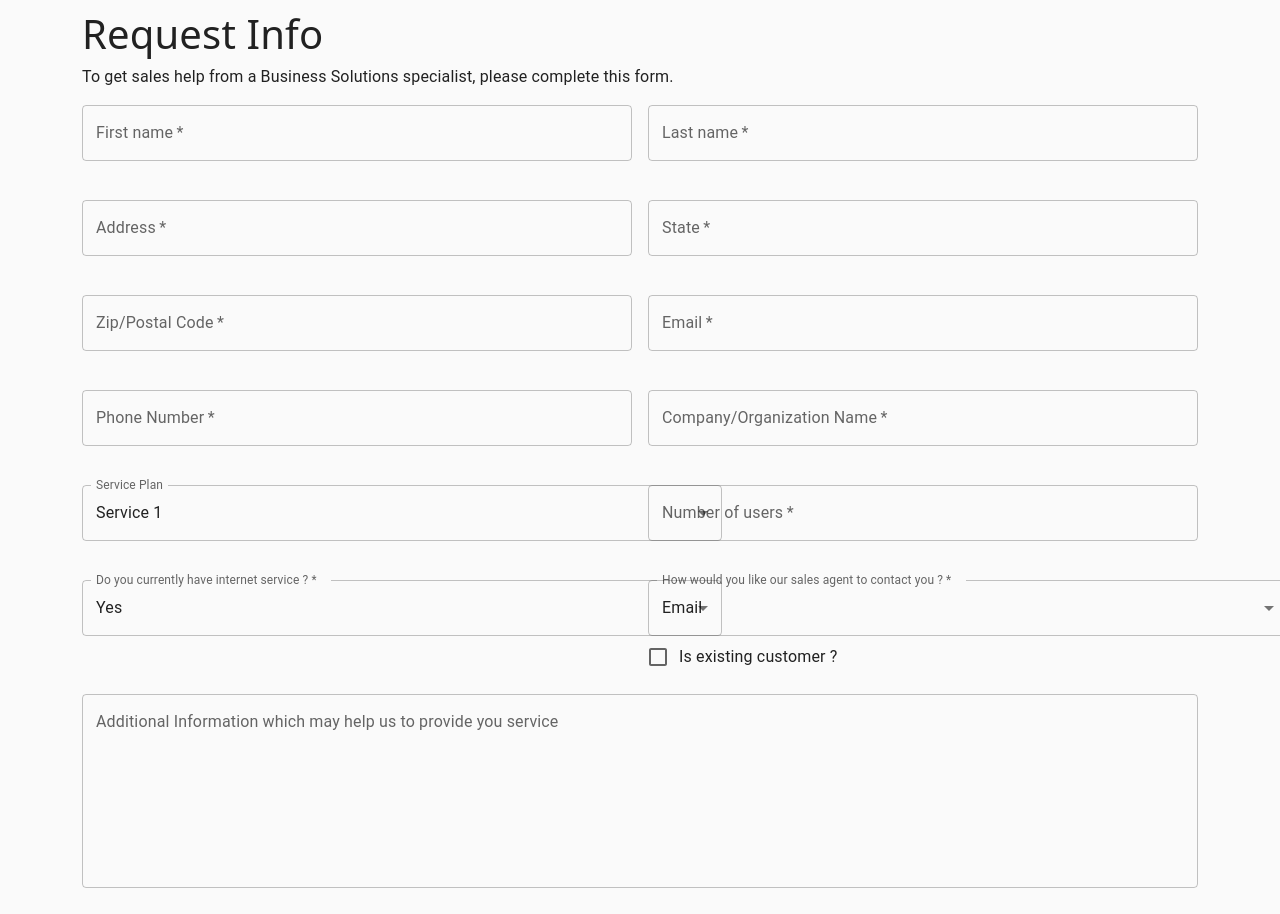
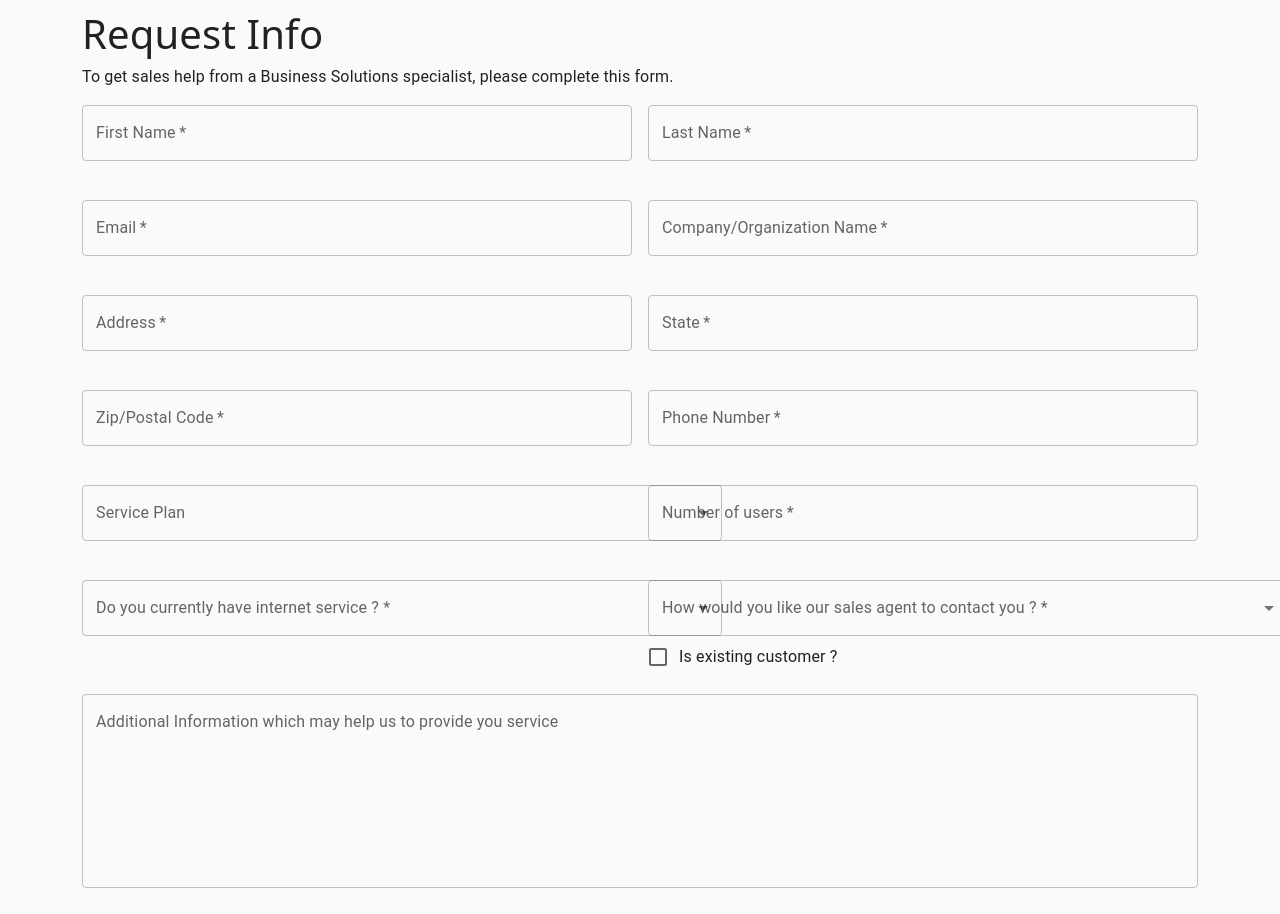
Before and after one commit to PrasadPallaa/manoj-react-project, a React (Create React App) app: page /ew/enterprise/voice in a window 1280 px wide. Shown: the part 1860-2774 px from the top of the page. Built offline with nearby package versions, Linux system fonts and the light colour scheme.

Commit message:
first commit

```diff
--- a/src/components/enterprise/requestInfo.js
+++ b/src/components/enterprise/requestInfo.js
@@ -40,7 +40,7 @@ const MenuProps = {
   },
 };
 
-const names = ["Service 1", "Service 2", "Service 3"];
+const names = ["Business Cloud Computing", "SIP Trunk", "Business Lines"];
 
 const servicePlanData = ["Yes", "No"];
 
@@ -59,19 +59,20 @@ const RequestInfo = () => {
   const [checked, setChecked] = React.useState(false);
   const theme = useTheme();
   const [personName, setPersonName] = React.useState([]);
-  const [firstName, setFirstName] = useState();
-  const [lastName, setLastName] = useState();
-  const [address, setAddress] = useState();
-  const [stateValue, setStateValue] = useState();
-  const [zip, setZip] = useState();
-  const [email, setEmail] = useState();
-  const [phoneNumber, setPhoneNumber] = useState();
-  const [companyName, setCompanyName] = useState();
-  const [servicePlan, setServicePlan] = useState(["Service 1"]);
-  const [noOfUsers, setNoOfUser] = useState();
-  const [internetService, setInternetService] = useState(["Yes"]);
-  const [contactAgent, setContactAgent] = useState(["Email"]);
-  const [personName1, setPersonName1] = React.useState([]);
+  const [firstName, setFirstName] = useState("");
+  const [lastName, setLastName] = useState("");
+  const [address, setAddress] = useState("");
+  const [stateValue, setStateValue] = useState("");
+  const [zip, setZip] = useState("");
+  const [email, setEmail] = useState("");
+  const [phoneNumber, setPhoneNumber] = useState("");
+  const [companyName, setCompanyName] = useState("");
+  const [servicePlan, setServicePlan] = useState([]);
+  const [noOfUsers, setNoOfUser] = useState("");
+  const [internetService, setInternetService] = useState([]);
+  const [contactAgent, setContactAgent] = useState([]);
+  const [ban, setBan] = useState("");
+  const [isSubmit, setIsSubmit] = React.useState(false);
 
   const handleChange2 = (event) => {
     const {
@@ -88,6 +89,10 @@ const RequestInfo = () => {
 
   function onChange(value) {
     console.log("Captcha value:", value);
+  }
+
+  const onSubmit = () => {
+    setIsSubmit(true);
   }
 
 
@@ -114,26 +119,52 @@ const RequestInfo = () => {
           <TextField
             required
             fullWidth
-            label="First name"
+            label="First Name"
             id="firstName"
             value={firstName}
             onChange={(event) => setFirstName(event.target.value)}
-            error={firstName === ""}
-            helperText={firstName === "" ? "This field is required!" : " "}
+            error={firstName === "" && isSubmit === true}
+            helperText={firstName === "" && isSubmit === true ? "This field is required!" : " "}
           />
         </Grid>
         <Grid item xs={6}>
           <TextField
             required
             fullWidth
-            label="Last name"
+            label="Last Name"
             id="lastName"
             value={lastName}
             onChange={(event) => setLastName(event.target.value)}
-            error={lastName === ""}
-            helperText={lastName === "" ? "This field is required!" : " "}
+            error={lastName === "" && isSubmit === true}
+            helperText={lastName === "" && isSubmit === true ? "This field is required!" : " "}
           />
         </Grid>
+        <Grid item xs={6}>
+          <TextField
+            required
+            fullWidth
+            label="Email"
+            id="email"
+            value={email}
+            onChange={(event) => setEmail(event.target.value)}
+            error={email === "" && isSubmit === true}
+            helperText={email === "" && isSubmit === true ? "This field is required!" : " "}
+          />
+        </Grid>
+
+        <Grid item xs={6}>
+          <TextField
+            fullWidth
+            required
+            label="Company/Organization Name"
+            id="companyName"
+            value={companyName}
+            onChange={(event) => setCompanyName(event.target.value)}
+            error={companyName === "" && isSubmit === true}
+            helperText={companyName === "" && isSubmit === true ? "This field is required!" : " "}
+          />
+        </Grid>
+
         <Grid item xs={6}>
           <TextField
             required
@@ -142,8 +173,8 @@ const RequestInfo = () => {
             id="address"
             value={address}
             onChange={(event) => setAddress(event.target.value)}
-            error={address === ""}
-            helperText={address === "" ? "This field is required!" : " "}
+            error={address === "" && isSubmit === true}
+            helperText={address === "" && isSubmit === true ? "This field is required!" : " "}
           />
         </Grid>
         <Grid item xs={6}>
@@ -154,8 +185,8 @@ const RequestInfo = () => {
             id="state"
             value={stateValue}
             onChange={(event) => setStateValue(event.target.value)}
-            error={stateValue === ""}
-            helperText={stateValue === "" ? "This field is required!" : " "}
+            error={stateValue === "" && isSubmit === true}
+            helperText={stateValue === "" && isSubmit === true ? "This field is required!" : " "}
           />
         </Grid>
         <Grid item xs={6}>
@@ -166,22 +197,11 @@ const RequestInfo = () => {
             id="zip"
             value={zip}
             onChange={(event) => setZip(event.target.value)}
-            error={zip === ""}
-            helperText={zip === "" ? "This field is required!" : " "}
+            error={zip === "" && isSubmit === true}
+            helperText={zip === ""  && isSubmit === true ? "This field is required!" : " "}
           />
         </Grid>
-        <Grid item xs={6}>
-          <TextField
-            required
-            fullWidth
-            label="Email"
-            id="email"
-            value={email}
-            onChange={(event) => setEmail(event.target.value)}
-            error={email === ""}
-            helperText={email === "" ? "This field is required!" : " "}
-          />
-        </Grid>
+
         <Grid item xs={6}>
           <TextField
             required
@@ -190,22 +210,11 @@ const RequestInfo = () => {
             id="phoneNumber"
             value={phoneNumber}
             onChange={(event) => setPhoneNumber(event.target.value)}
-            error={phoneNumber === ""}
-            helperText={phoneNumber === "" ? "This field is required!" : " "}
+            error={phoneNumber === "" && isSubmit === true}
+            helperText={phoneNumber === "" && isSubmit === true ? "This field is required!" : " "}
           />
         </Grid>
-        <Grid item xs={6}>
-          <TextField
-            fullWidth
-            required
-            label="Company/Organization Name"
-            id="companyName"
-            value={companyName}
-            onChange={(event) => setCompanyName(event.target.value)}
-            error={companyName === ""}
-            helperText={companyName === "" ? "This field is required!" : " "}
-          />
-        </Grid>
+
         <Grid item xs={6}>
           {/* <FormControl sx={{ width: 640 }} error={servicePlan.length === 0}>
             <InputLabel id="demo-multiple-checkbox-label">
@@ -241,7 +250,9 @@ const RequestInfo = () => {
             )}
           </FormControl> */}
 
-          <FormControl sx={{ width: 640 }} error={servicePlan.length === 0}>
+{/* error={servicePlan.length === 0} */}
+
+          <FormControl sx={{ width: 640 }} error={servicePlan.length === 0 && isSubmit == true}>
             <InputLabel id="demo-multiple-checkbox-label">Service Plan</InputLabel>
             <Select
               labelId="demo-multiple-checkbox-label"
@@ -252,6 +263,7 @@ const RequestInfo = () => {
               input={<OutlinedInput label="Service Plan" />}
               renderValue={(selected) => selected.join(", ")}
               MenuProps={MenuProps}
+              placeholder="....."
             >
               {names.map((name) => (
                 <MenuItem key={name} value={name}>
@@ -260,7 +272,7 @@ const RequestInfo = () => {
                 </MenuItem>
               ))}
             </Select>
-            {servicePlan.length === 0 ? (
+            {servicePlan.length === 0 && isSubmit == true? (
               <FormHelperText>This field is required!</FormHelperText>
             ) : (
               ""
@@ -275,12 +287,12 @@ const RequestInfo = () => {
             id="users"
             value={noOfUsers}
             onChange={(event) => setNoOfUser(event.target.value)}
-            error={noOfUsers === ""}
-            helperText={noOfUsers === "" ? "This field is required!" : " "}
+            error={noOfUsers === ""  && isSubmit === true}
+            helperText={noOfUsers === "" && isSubmit === true ? "This field is required!" : " "}
           />
         </Grid>
         <Grid item xs={6}>
-          <FormControl sx={{ width: 640 }} error={internetService.length === 0}>
+          <FormControl sx={{ width: 640 }} error={internetService.length === 0  && isSubmit == true}>
             <InputLabel id="demo-multiple-name-label">
               Do you currently have internet service ? *
             </InputLabel>
@@ -307,7 +319,7 @@ const RequestInfo = () => {
                 </MenuItem>
               ))}
             </Select>
-            {internetService.length === 0 ? (
+            {internetService.length === 0  && isSubmit == true ? (
               <FormHelperText>This field is required!</FormHelperText>
             ) : (
               ""
@@ -317,7 +329,7 @@ const RequestInfo = () => {
 
         <Grid item xs={6}>
           {!checked ? (
-            <FormControl sx={{ width: 640 }} error={contactAgent.length === 0}>
+            <FormControl sx={{ width: 640 }} error={contactAgent.length === 0 && isSubmit == true}>
               <InputLabel id="demo-multiple-name-label">
                 How would you like our sales agent to contact you ? *
               </InputLabel>
@@ -344,14 +356,25 @@ const RequestInfo = () => {
                   </MenuItem>
                 ))}
               </Select>
-              {contactAgent.length === 0 ? (
+              {contactAgent.length === 0  && isSubmit == true ? (
                 <FormHelperText>This field is required!</FormHelperText>
               ) : (
                 ""
               )}
             </FormControl>
           ) : (
-            <TextField required fullWidth label="BAN" id="ban" type="number" />
+            // <TextField required fullWidth label="BAN" id="ban" type="number" />
+            <TextField
+            fullWidth
+            required
+            type="number"
+            label="BAN"
+            id="ban"
+            value={ban}
+            onChange={(event) => setBan(event.target.value)}
+            error={ban === "" && isSubmit === true}
+            helperText={ban === "" && isSubmit === true ? "This field is required!" : " "}
+          />
           )}
           <FormGroup>
             <FormControlLabel
@@ -391,7 +414,7 @@ const RequestInfo = () => {
           />
         </Grid>
         <Grid item xs={12} className="quote-button">
-          <Button className="quote-button-quote">Submit Info</Button>
+          <Button className="quote-button-quote" onClick={onSubmit}>Submit Info</Button>
         </Grid>
         <Grid item xs={12} className="quote-button">
           <p>
```
